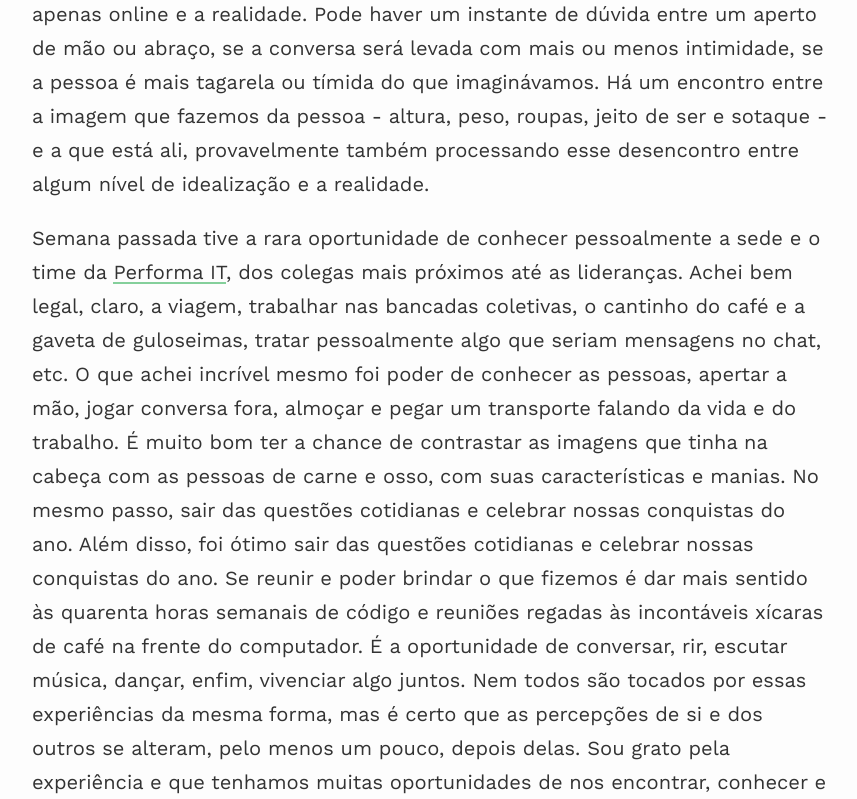
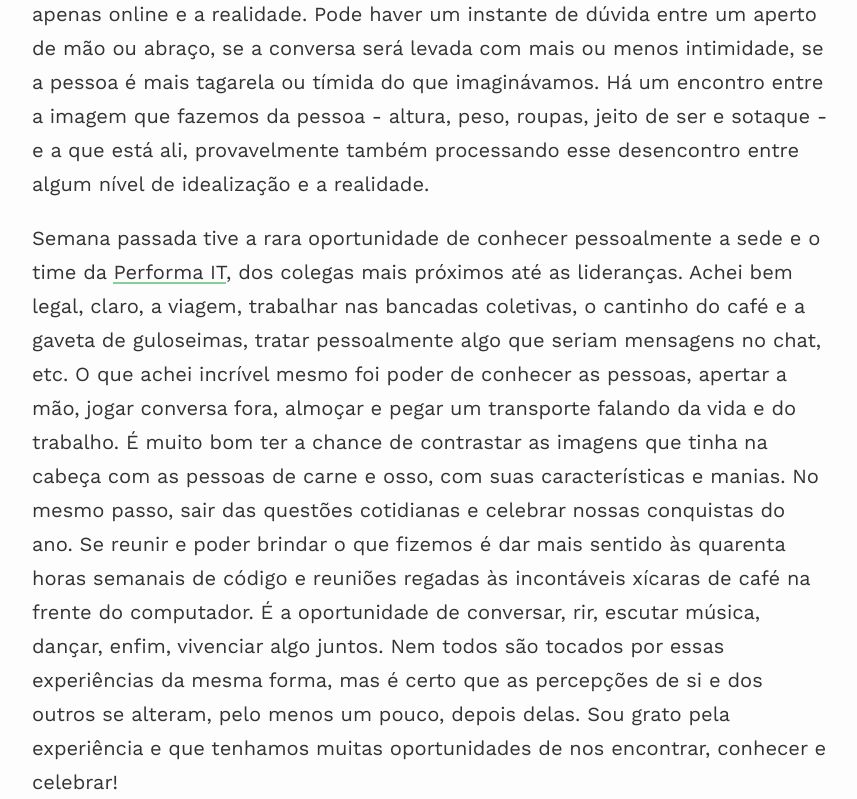
Before and after one commit to 0jonjo/0jonjo.github.io, a Jekyll site: the page built from _posts/2023-12-18-encontrar-conhecer-celebrar.md, in a window 1280 px wide and 1400 px high, scrolled down 1501 px. Shown: the top 799 px of the window, without its empty margins (208-1065 px from the left). Built offline with Jekyll 4.4.1, drawn with Linux system fonts in a browser that asks for light colours; nearby versions of some CDN libraries; some of the changed text lies outside the part shown; grey boxes are pictures that could not be loaded.

Commit message:
refactor: minor fix encontrar post

```diff
--- a/_posts/2023-12-18-encontrar-conhecer-celebrar.md
+++ b/_posts/2023-12-18-encontrar-conhecer-celebrar.md
@@ -14,7 +14,7 @@ Na prática, a relação laboral também se torna pessoal. De colega de trabalho
 
 É curioso o encontro entre a imagem que fazemos de alguém que conhecemos apenas online e a realidade. Pode haver um instante de dúvida entre um aperto de mão ou abraço, se a conversa será levada com mais ou menos intimidade, se a pessoa é mais tagarela ou tímida do que imaginávamos.  Há um encontro entre a imagem que fazemos da pessoa - altura, peso, roupas, jeito de ser e sotaque - e a que está ali, provavelmente também processando esse desencontro entre algum nível de idealização e a realidade.
 
-Semana passada tive a rara oportunidade de conhecer pessoalmente a sede e o time da [Performa IT](https://www.linkedin.com/company/performait/), dos colegas mais próximos até as lideranças. Achei bem legal, claro, a viagem, trabalhar nas bancadas coletivas, o cantinho do café e a gaveta de guloseimas, tratar pessoalmente algo que seriam mensagens no chat, etc. O que achei incrível mesmo foi poder de conhecer as pessoas, apertar a mão, jogar conversa fora, almoçar e pegar um transporte falando da vida e do trabalho. É muito bom ter a chance de contrastar as imagens que tinha na cabeça com as pessoas de carne e osso, com suas características e manias. No mesmo passo, sair das questões cotidianas e celebrar nossas conquistas do ano. Além disso, foi ótimo sair das questões cotidianas e celebrar nossas conquistas do ano. Se reunir e poder brindar o que fizemos é dar mais sentido às quarenta horas semanais de código e reuniões regadas às incontáveis xícaras de café na frente do computador. É a oportunidade de conversar, rir, escutar música, dançar, enfim, vivenciar algo juntos. Nem todos são tocados por essas experiências da mesma forma, mas é certo que as percepções de si e dos outros se alteram, pelo menos um pouco, depois delas. Sou grato pela experiência e que tenhamos muitas oportunidades de nos encontrar, conhecer e celebrar!
+Semana passada tive a rara oportunidade de conhecer pessoalmente a sede e o time da [Performa IT](https://www.linkedin.com/company/performait/), dos colegas mais próximos até as lideranças. Achei bem legal, claro, a viagem, trabalhar nas bancadas coletivas, o cantinho do café e a gaveta de guloseimas, tratar pessoalmente algo que seriam mensagens no chat, etc. O que achei incrível mesmo foi poder de conhecer as pessoas, apertar a mão, jogar conversa fora, almoçar e pegar um transporte falando da vida e do trabalho. É muito bom ter a chance de contrastar as imagens que tinha na cabeça com as pessoas de carne e osso, com suas características e manias. No mesmo passo, sair das questões cotidianas e celebrar nossas conquistas do ano. Se reunir e poder brindar o que fizemos é dar mais sentido às quarenta horas semanais de código e reuniões regadas às incontáveis xícaras de café na frente do computador. É a oportunidade de conversar, rir, escutar música, dançar, enfim, vivenciar algo juntos. Nem todos são tocados por essas experiências da mesma forma, mas é certo que as percepções de si e dos outros se alteram, pelo menos um pouco, depois delas. Sou grato pela experiência e que tenhamos muitas oportunidades de nos encontrar, conhecer e celebrar!
 
 <table cellpadding="0" cellspacing="0" border="0" width="100%">
 <tr><td align="center">
```
